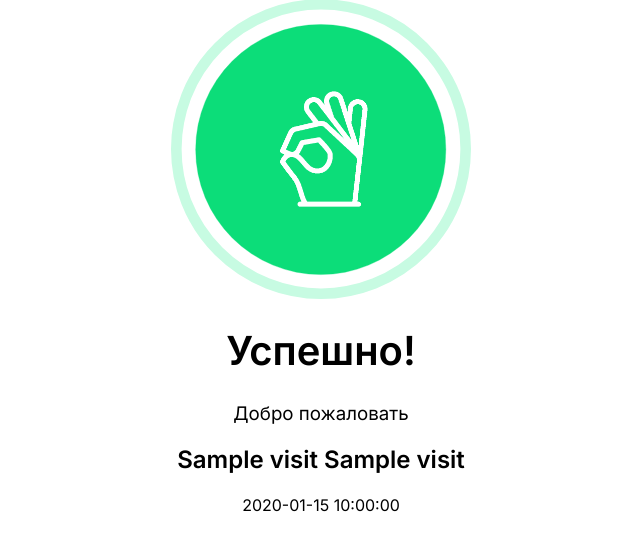
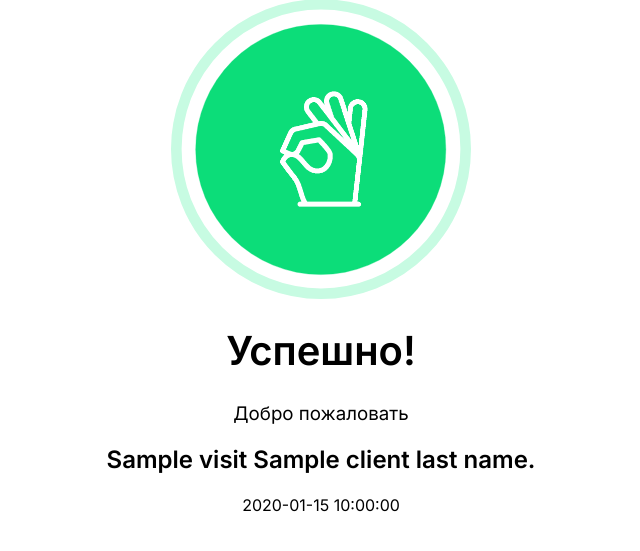
Before and after one commit to SamandarNarkhojayev/tapgoQR, a Flask app: page /good/1 in a window 1280 px wide. Shown: the part 132-683 px from the top of the page, without its empty margins (319-959 px from the left). Run offline with Flask 3, Linux system fonts and the light colour scheme; a database or web service that is not in the repository returns one stand-in record (values such as "Sample title"); parts of the project's set-up code (start-up, migrations or seed data) failed here and were passed over; some libraries are stand-ins or nearby versions.

Commit message:
version 1.1.4 - Final

```diff
--- a/templates/client.html
+++ b/templates/client.html
@@ -38,12 +38,6 @@
 
 
 
-
-
-
-
-
-
     <script src="https://cdnjs.cloudflare.com/ajax/libs/socket.io/4.0.1/socket.io.min.js"></script>
     <script>
 
--- a/templates/good.html
+++ b/templates/good.html
@@ -38,7 +38,7 @@
                     Добро пожаловать
                 </h3>
                 <h2 class="organization-name">
-                   {{ client_first_name }} {{client_last_name}}
+                        {{ client_first_name}} {{ client_last_name[0] }}.
                 </h2>
                 <h4 class="other-text">
                     {{ visit_time }}
--- a/templates/good_client.html
+++ b/templates/good_client.html
@@ -36,7 +36,7 @@
                         Добро пожаловать
                     </h3>
                     <h2 class="organization-name">
-                        {{ client_first_name}} {{ client_last_name }}
+                        {{ client_first_name}} {{ client_last_name[0] }}.
                     </h2>
                     <h4 class="other-text">
                         {{ visit_time }}
--- a/templates/select_organization.html
+++ b/templates/select_organization.html
@@ -33,6 +33,8 @@
                 // Скрыть уведомление через 2 секунды
                 setTimeout(() => {
                     feedback.style.display = 'none';
+                    location.reload();
+
                 }, 2000);
             });
         }
```
